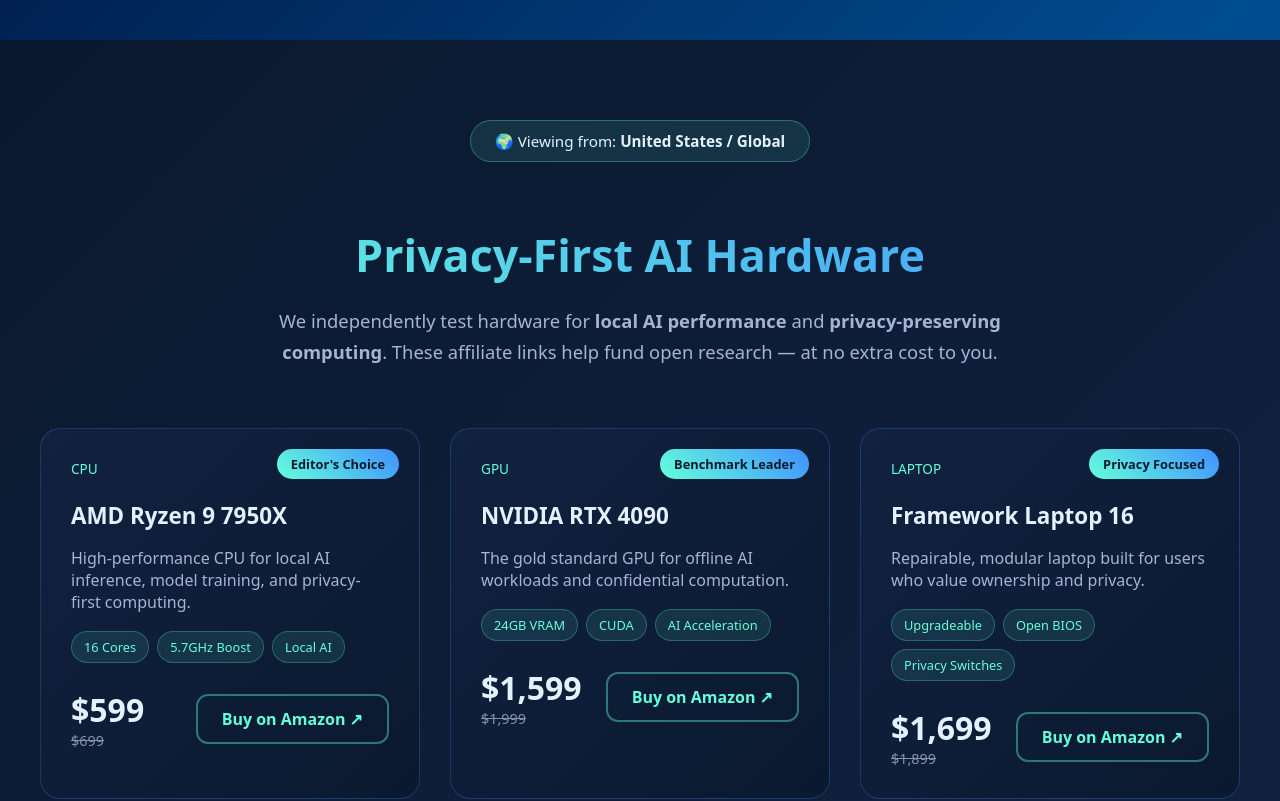
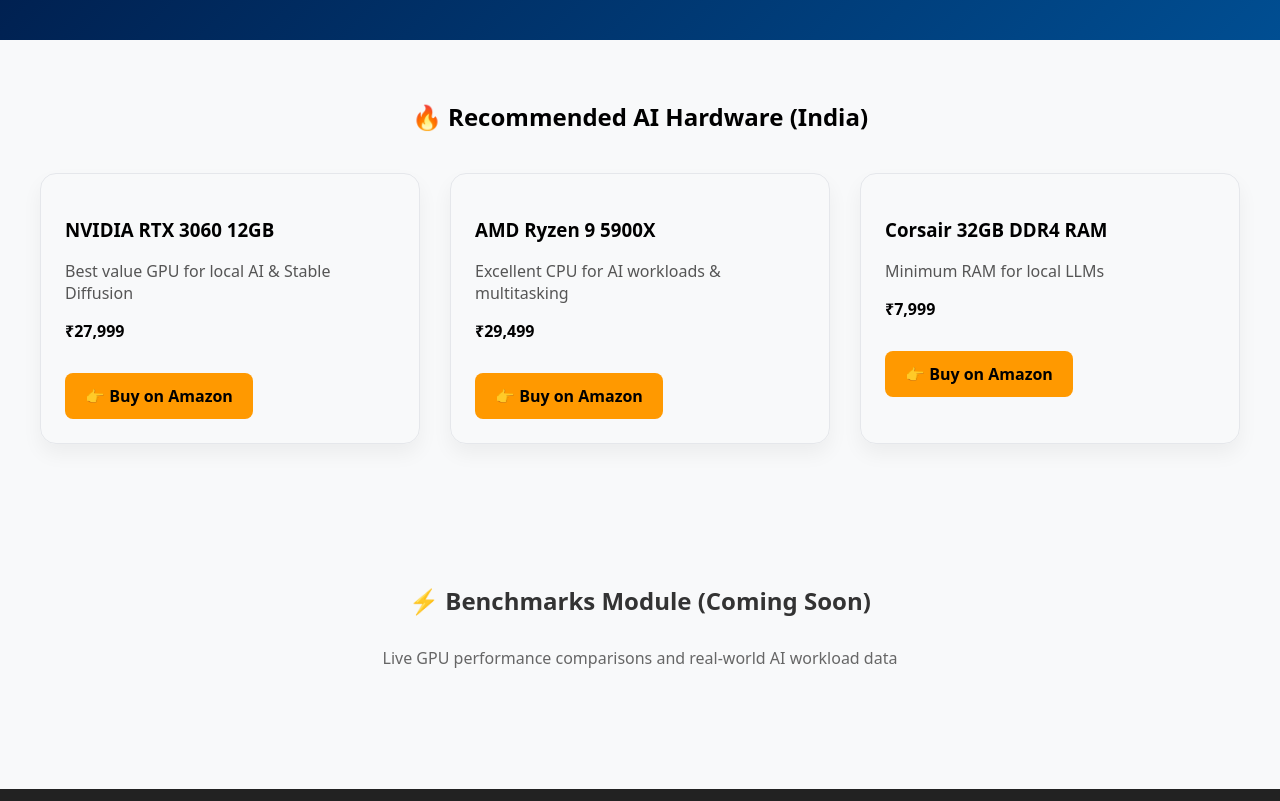
Before and after one commit to newsintech/agentic-edge-final, a Next.js app: page / in a window 1280 px wide. Shown: the part 840-1641 px from the top of the page. Built offline with nearby package versions, Linux system fonts and the light colour scheme.

Commit message:
Update affiliate.jsx

```diff
--- a/modules/02-monetization/affiliate.jsx
+++ b/modules/02-monetization/affiliate.jsx
@@ -1,281 +1,66 @@
 'use client';
 
-import { useState, useEffect } from 'react';
-
-/* ======================================================
-   AMAZON ONELINK CONFIG (SINGLE TRACKING ID)
-   ====================================================== */
-
-const AMAZON_TRACKING_ID = 'agenticedge-20'; // ONE ID ONLY
-
-function getAmazonLink(asin) {
-  // REAL OneLink-compatible URL
-  return `https://www.amazon.com/dp/${asin}?tag=${AMAZON_TRACKING_ID}`;
-}
-
-/* ======================================================
-   MONETIZATION MODULE
-   ====================================================== */
-
-export default function MonetizationModule() {
-  const [products, setProducts] = useState([]);
-  const [userRegion, setUserRegion] = useState('Detecting...');
-
-  useEffect(() => {
-    // Region detection ONLY for UI (NOT for links)
-    if (typeof window !== 'undefined') {
-      const timezone = Intl.DateTimeFormat().resolvedOptions().timeZone;
-
-      if (timezone.includes('Europe')) setUserRegion('United Kingdom / Europe');
-      else if (timezone.includes('Asia')) setUserRegion('India / Asia');
-      else setUserRegion('United States / Global');
-    }
-
-    // Product data
-    const initialProducts = [
+export default function AffiliateModule() {
+  const products = [
     {
-        id: 1,
-        name: 'AMD Ryzen 9 7950X',
-        category: 'CPU',
-        price: '$599',
-        originalPrice: '$699',
-        asin: 'B0C4N5PJVC',
-        rating: 4.8,
-        features: ['16 Cores', '5.7GHz Boost', 'Local AI'],
-        badge: "Editor's Choice",
-        description:
-          'High-performance CPU for local AI inference, model training, and privacy-first computing.'
+      name: 'NVIDIA RTX 3060 12GB',
+      asin: 'B09K1F2K2P',
+      price: '₹27,999',
+      reason: 'Best value GPU for local AI & Stable Diffusion'
     },
     {
-        id: 2,
-        name: 'NVIDIA RTX 4090',
-        category: 'GPU',
-        price: '$1,599',
-        originalPrice: '$1,999',
-        asin: 'B0CHHZ8V2T',
-        rating: 4.9,
-        features: ['24GB VRAM', 'CUDA', 'AI Acceleration'],
-        badge: 'Benchmark Leader',
-        description:
-          'The gold standard GPU for offline AI workloads and confidential computation.'
+      name: 'AMD Ryzen 9 5900X',
+      asin: 'B08164VTWH',
+      price: '₹29,499',
+      reason: 'Excellent CPU for AI workloads & multitasking'
     },
     {
-        id: 3,
-        name: 'Framework Laptop 16',
-        category: 'Laptop',
-        price: '$1,699',
-        originalPrice: '$1,899',
-        asin: 'B0C5J8BQ8G',
-        rating: 4.7,
-        features: ['Upgradeable', 'Open BIOS', 'Privacy Switches'],
-        badge: 'Privacy Focused',
-        description:
-          'Repairable, modular laptop built for users who value ownership and privacy.'
+      name: 'Corsair 32GB DDR4 RAM',
+      asin: 'B081XWLQKS',
+      price: '₹7,999',
+      reason: 'Minimum RAM for local LLMs'
     }
   ];
 
-    const productsWithLinks = initialProducts.map((product) => ({
-      ...product,
-      affiliateLink: getAmazonLink(product.asin)
-    }));
-
-    setProducts(productsWithLinks);
-  }, []);
+  const AFFILIATE_TAG = 'agenticedge-21'; // replace with YOUR tag
 
   return (
-    <section
+    <section style={{ maxWidth: '1200px', margin: '60px auto', padding: '0 20px' }}>
+      <h2 style={{ textAlign: 'center', marginBottom: '40px' }}>
+        🔥 Recommended AI Hardware (India)
+      </h2>
+
+      <div style={{ display: 'grid', gap: '30px', gridTemplateColumns: 'repeat(auto-fit, minmax(280px, 1fr))' }}>
+        {products.map((p) => (
+          <div key={p.asin} style={{
+            border: '1px solid #e5e7eb',
+            borderRadius: '16px',
+            padding: '24px',
+            boxShadow: '0 10px 20px rgba(0,0,0,0.05)'
+          }}>
+            <h3>{p.name}</h3>
+            <p style={{ color: '#555', margin: '10px 0' }}>{p.reason}</p>
+            <p style={{ fontWeight: 'bold' }}>{p.price}</p>
+
+            <a
+              href={`https://www.amazon.in/dp/${p.asin}/?tag=${AFFILIATE_TAG}`}
+              target="_blank"
+              rel="nofollow sponsored noopener"
               style={{
-        background: 'linear-gradient(135deg, #0a192f, #112240)',
-        padding: '80px 20px',
-        color: '#e6f1ff'
+                display: 'inline-block',
+                marginTop: '15px',
+                padding: '12px 20px',
+                background: '#ff9900',
+                color: '#000',
+                borderRadius: '8px',
+                fontWeight: '600',
+                textDecoration: 'none'
               }}
             >
-      {/* ================= HEADER ================= */}
-      <div
-        style={{
-          maxWidth: '1200px',
-          margin: '0 auto 60px',
-          textAlign: 'center'
-        }}
-      >
-        <div
-          style={{
-            display: 'inline-block',
-            padding: '10px 24px',
-            borderRadius: '999px',
-            background: 'rgba(100,255,218,0.1)',
-            border: '1px solid rgba(100,255,218,0.3)',
-            marginBottom: '25px',
-            fontSize: '0.95rem'
-          }}
-        >
-          🌍 Viewing from: <strong>{userRegion}</strong>
-        </div>
-
-        <h2
-          style={{
-            fontSize: '2.8rem',
-            fontWeight: 800,
-            marginBottom: '20px',
-            background: 'linear-gradient(45deg, #64ffda, #4091ff)',
-            WebkitBackgroundClip: 'text',
-            WebkitTextFillColor: 'transparent'
-          }}
-        >
-          Privacy-First AI Hardware
-        </h2>
-
-        <p
-          style={{
-            maxWidth: '800px',
-            margin: '0 auto',
-            fontSize: '1.15rem',
-            color: '#a8b2d1',
-            lineHeight: 1.7
-          }}
-        >
-          We independently test hardware for <strong>local AI performance</strong> and{' '}
-          <strong>privacy-preserving computing</strong>.
-          These affiliate links help fund open research — at no extra cost to you.
-        </p>
-      </div>
-
-      {/* ================= PRODUCTS ================= */}
-      <div
-        style={{
-          maxWidth: '1200px',
-          margin: '0 auto',
-          display: 'grid',
-          gridTemplateColumns: 'repeat(auto-fit, minmax(340px, 1fr))',
-          gap: '30px'
-        }}
-      >
-        {products.map((product) => (
-          <div
-            key={product.id}
-            style={{
-              background: 'linear-gradient(135deg, #112240, #0a192f)',
-              borderRadius: '20px',
-              border: '1px solid rgba(64,145,255,0.25)',
-              padding: '30px',
-              position: 'relative'
-            }}
-          >
-            {product.badge && (
-              <div
-                style={{
-                  position: 'absolute',
-                  top: '20px',
-                  right: '20px',
-                  padding: '6px 14px',
-                  borderRadius: '999px',
-                  fontSize: '0.8rem',
-                  fontWeight: 600,
-                  background: 'linear-gradient(45deg, #64ffda, #4091ff)',
-                  color: '#0a192f'
-                }}
-              >
-                {product.badge}
-              </div>
-            )}
-
-            <div
-              style={{
-                fontSize: '0.85rem',
-                color: '#64ffda',
-                textTransform: 'uppercase',
-                marginBottom: '10px'
-              }}
-            >
-              {product.category}
-            </div>
-
-            <h3 style={{ fontSize: '1.4rem', marginBottom: '12px' }}>
-              {product.name}
-            </h3>
-
-            <p style={{ color: '#a8b2d1', marginBottom: '18px' }}>
-              {product.description}
-            </p>
-
-            <div style={{ display: 'flex', flexWrap: 'wrap', gap: '8px' }}>
-              {product.features.map((f, i) => (
-                <span
-                  key={i}
-                  style={{
-                    padding: '6px 12px',
-                    borderRadius: '999px',
-                    fontSize: '0.8rem',
-                    background: 'rgba(100,255,218,0.1)',
-                    border: '1px solid rgba(100,255,218,0.25)',
-                    color: '#64ffda'
-                  }}
-                >
-                  {f}
-                </span>
-              ))}
-            </div>
-
-            <div
-              style={{
-                marginTop: '25px',
-                display: 'flex',
-                alignItems: 'center',
-                justifyContent: 'space-between'
-              }}
-            >
-              <div>
-                <div style={{ fontSize: '2rem', fontWeight: 800 }}>
-                  {product.price}
-                </div>
-                <div
-                  style={{
-                    fontSize: '0.9rem',
-                    color: '#8892b0',
-                    textDecoration: 'line-through'
-                  }}
-                >
-                  {product.originalPrice}
-                </div>
-              </div>
-
-              <a
-                href={product.affiliateLink}
-                target="_blank"
-                rel="noopener noreferrer"
-                style={{
-                  padding: '12px 24px',
-                  borderRadius: '12px',
-                  border: '2px solid rgba(100,255,218,0.4)',
-                  color: '#64ffda',
-                  textDecoration: 'none',
-                  fontWeight: 600
-                }}
-              >
-                Buy on Amazon ↗
+              👉 Buy on Amazon
             </a>
           </div>
-          </div>
         ))}
-      </div>
-
-      {/* ================= LEGAL / DISCLOSURE ================= */}
-      <div
-        style={{
-          maxWidth: '900px',
-          margin: '80px auto 0',
-          padding: '24px',
-          borderRadius: '16px',
-          background: 'rgba(17,34,64,0.6)',
-          border: '1px solid rgba(64,145,255,0.3)',
-          fontSize: '0.85rem',
-          color: '#8892b0'
-        }}
-      >
-        <strong>Affiliate Disclosure:</strong>
-        AgenticEdge participates in the Amazon Associates Program.
-        Amazon OneLink automatically redirects you to your local Amazon store and
-        ensures commissions are tracked correctly.
       </div>
     </section>
   );
```
Lines whose indentation alone changed are shown as unchanged.
